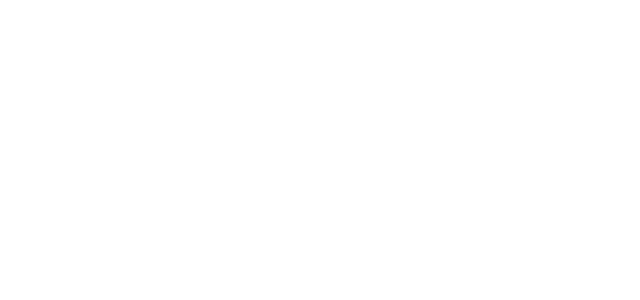
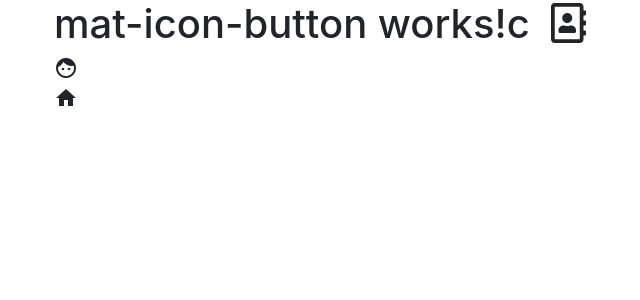
Before and after one commit to brmfoundation17/angular-app, an Angular app: page /iconbutton in a window 1280 px wide. Before the commit this address led to /. Shown: the top 300 px of the page, without its empty margins (31-671 px from the left). Built offline with nearby package versions, Linux system fonts and the light colour scheme.

Commit message:
Button Icon

```diff
--- a/angular.json
+++ b/angular.json
@@ -29,12 +29,14 @@
             ],
             "styles": [
               "./node_modules/bootstrap/dist/css/bootstrap.min.css",
+              "./node_modules/@fortawesome/fontawesome-free/css/all.min.css",
               "src/styles.scss"
             ],
             "scripts": [
               "./node_modules/jquery/dist/jquery.min.js",
               "./node_modules/popper.js/dist/popper.min.js",
-              "./node_modules/bootstrap/dist/js/bootstrap.min.js"
+              "./node_modules/bootstrap/dist/js/bootstrap.min.js",
+              "./node_modules/@fortawesome/fontawesome-free/js/all.min.js"
             ]
           },
           "configurations": {
--- a/src/app/app-routing.module.ts
+++ b/src/app/app-routing.module.ts
@@ -4,13 +4,15 @@ import { DataTableComponent } from './data-table/data-table.component';
 import { GridListComponent } from './grid-list/grid-list.component';
 import { SideNavComponent } from './side-nav/side-nav.component';
 import { DrawerComponent } from './drawer/drawer.component';
+import { MatIconButtonComponent } from './mat-icon-button/mat-icon-button.component';
 
 const routes: Routes = [
-  { path:"",redirectTo:"drawer", pathMatch:"full" },
+  { path:"",redirectTo:"iconbutton", pathMatch:"full" },
   { path:"data-table",component:DataTableComponent } ,
   { path:"grid-list",component:GridListComponent },
   { path:"side-nav",component:SideNavComponent },
-  { path:"drawer",component:DrawerComponent }
+  { path:"drawer",component:DrawerComponent },
+  { path:"iconbutton", component:MatIconButtonComponent}
 ];
 
 @NgModule({
--- a/src/app/app.module.ts
+++ b/src/app/app.module.ts
@@ -8,6 +8,7 @@ import { BrowserAnimationsModule } from '@angular/platform-browser/animations';
 import { GridListModule } from './grid-list/grid-list.module';
 import { SideNavModule } from './side-nav/side-nav.module';
 import { DrawerModule } from './drawer/drawer.module';
+import { MatIconButtonModule } from './mat-icon-button/mat-icon-button.module';
 
 
 @NgModule({
@@ -21,7 +22,8 @@ import { DrawerModule } from './drawer/drawer.module';
     DataTableModule,
     GridListModule,
     SideNavModule,
-    DrawerModule
+    DrawerModule,
+    MatIconButtonModule
   ],
   providers: [],
   bootstrap: [AppComponent]
--- /dev/null
+++ b/src/app/mat-icon-button/mat-icon-button.component.html
@@ -0,0 +1,5 @@
+<div class="container">
+    <h1>mat-icon-button works!c &nbsp;<i class="far fa-address-book"></i></h1>
+    <i class="material-icons">face</i><br />
+    <mat-icon aria-hidden="false" aria-label="Example home icon">home</mat-icon>
+</div>
--- /dev/null
+++ b/src/app/mat-icon-button/mat-icon-button.component.ts
@@ -0,0 +1,15 @@
+import { Component, OnInit } from '@angular/core';
+
+@Component({
+  selector: 'app-mat-icon-button',
+  templateUrl: './mat-icon-button.component.html',
+  styleUrls: ['./mat-icon-button.component.scss']
+})
+export class MatIconButtonComponent implements OnInit {
+
+  constructor() { }
+
+  ngOnInit(): void {
+  }
+
+}
--- a/src/index.html
+++ b/src/index.html
@@ -6,6 +6,8 @@
   <base href="/">
   <meta name="viewport" content="width=device-width, initial-scale=1">
   <link rel="icon" type="image/x-icon" href="favicon.ico">
+  <link href="https://fonts.googleapis.com/icon?family=Material+Icons"
+      rel="stylesheet">
 </head>
 <body>
   <app-root></app-root>
```
Also changed, not shown: package.json (+6 -3 lines), src/app/mat-icon-button/mat-icon-button.module.ts (added, +15 -0 lines), src/app/mat-icon-button/mat-icon-button.component.scss (added), 1 other file (tests, documents, lock files or other folders).
